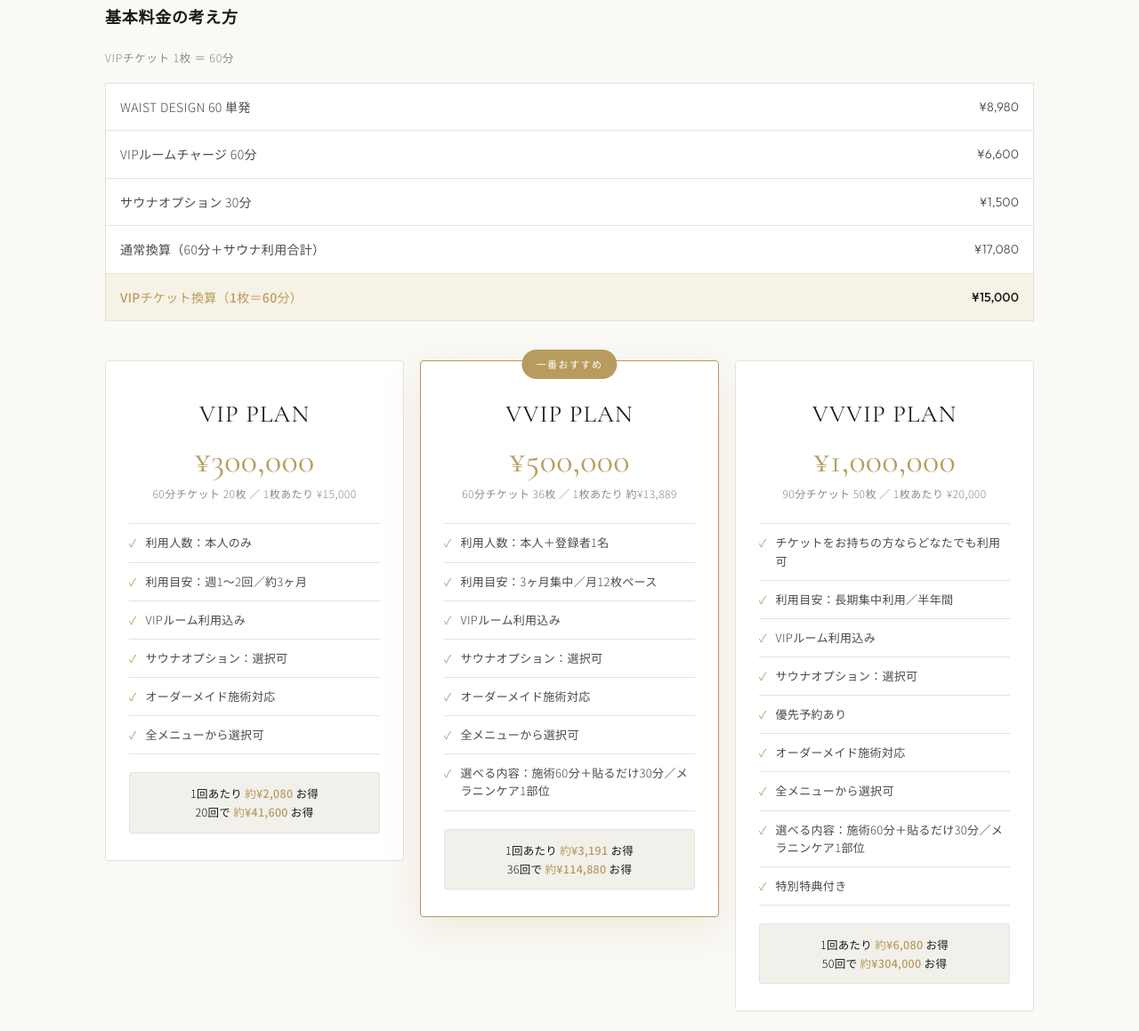
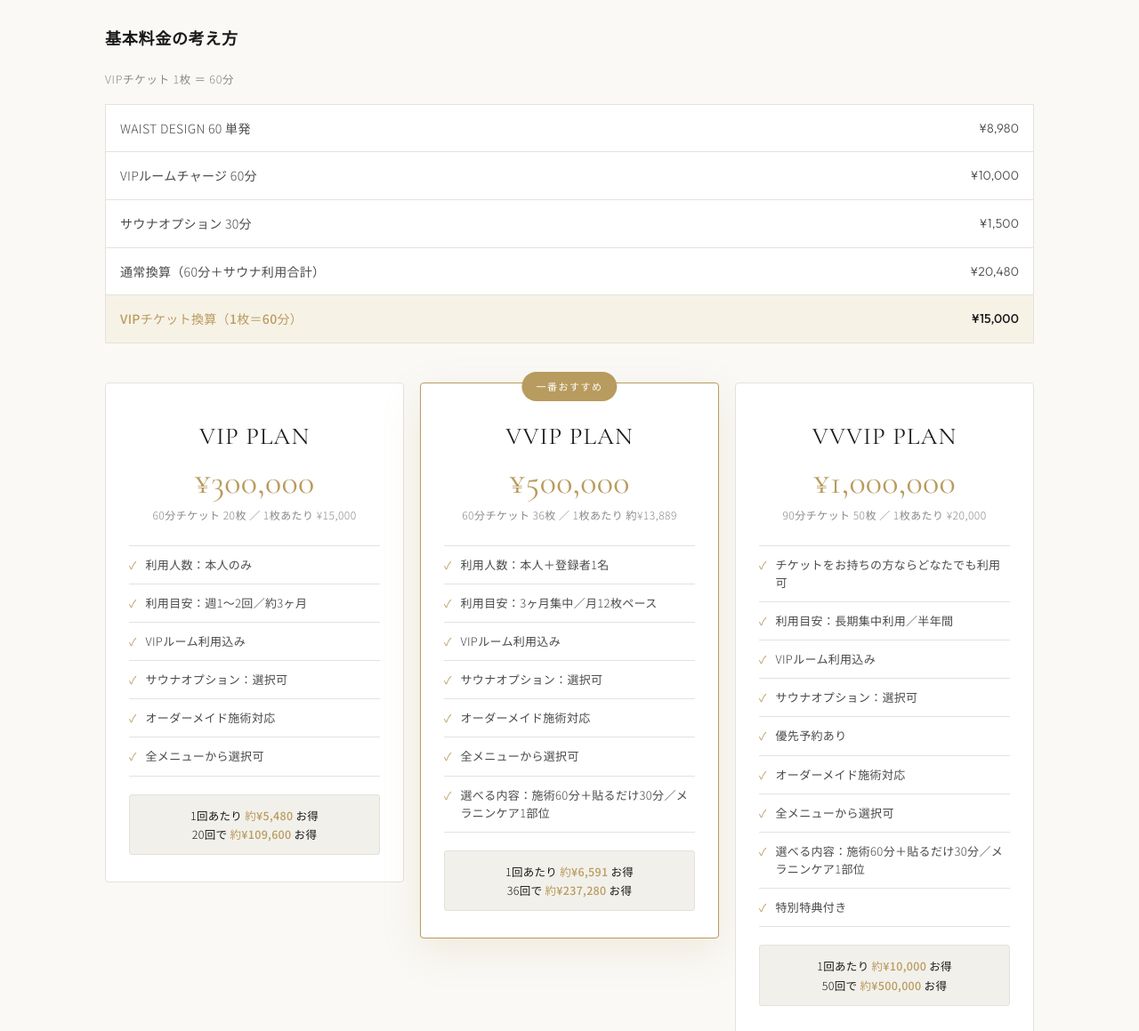
Before and after one commit to kazakami123/visuallabo-shimbashi, a plain HTML site: page menu.html in a window 1280 px wide. Shown: the part 5745-6904 px from the top of the page at 89% size. Drawn offline with nearby package versions, Linux system fonts and the light colour scheme.

Commit message:
VIP: 基本料金を¥10,000に統一・お得再計算・利用ルール追記

```diff
--- a/menu.html
+++ b/menu.html
@@ -160,7 +160,7 @@
         <tr><td>150分</td><td>¥25,000</td></tr>
       </tbody>
     </table>
-    <p class="pnote2 rv"><span>・施術メニュー料金とは別に、個室（VIPルーム）料として加算されます。</span><span>・おひとりでも、おふたりでも同額。VIPルームは2名までご利用いただけます。</span></p>
+    <p class="pnote2 rv"><span>・施術メニュー料金とは別に、個室（VIPルーム）料として加算されます。</span><span>・おひとりでも、おふたりでも同額。VIPルームは2名までご利用いただけます。</span><span>・VIPルームは会員の方がご利用いただけます。同伴の方が会員でない場合も、単発利用としてご一緒にご利用いただけます。</span></p>
 
     <div class="psub rv" style="margin-top:54px">VIP デポジットプラン<span class="pm">まとめてお預かり、自由に使う</span></div>
     <p class="body-txt rv" style="margin-bottom:6px">事前にまとまった金額をお預かりし、施術・VIPルーム・サウナオプションなどを自由に組み合わせてご利用いただける特別プランです。チケット制で、通常のご利用よりお得に通えます。</p>
@@ -169,9 +169,9 @@
     <table class="ptbl rv">
       <tbody>
         <tr><td>WAIST DESIGN 60 単発</td><td>¥8,980</td></tr>
-        <tr><td>VIPルームチャージ 60分</td><td>¥6,600</td></tr>
+        <tr><td>VIPルームチャージ 60分</td><td>¥10,000</td></tr>
         <tr><td>サウナオプション 30分</td><td>¥1,500</td></tr>
-        <tr><td>通常換算（60分＋サウナ利用合計）</td><td>¥17,080</td></tr>
+        <tr><td>通常換算（60分＋サウナ利用合計）</td><td>¥20,480</td></tr>
         <tr class="rec"><td>VIPチケット換算（1枚＝60分）</td><td>¥15,000</td></tr>
       </tbody>
     </table>
@@ -189,7 +189,7 @@
           <li>オーダーメイド施術対応</li>
           <li>全メニューから選択可</li>
         </ul>
-        <div class="vsave">1回あたり <b>約¥2,080</b> お得<br>20回で <b>約¥41,600</b> お得</div>
+        <div class="vsave">1回あたり <b>約¥5,480</b> お得<br>20回で <b>約¥109,600</b> お得</div>
       </div>
 
       <div class="vip-card feat rv">
@@ -206,7 +206,7 @@
           <li>全メニューから選択可</li>
           <li>選べる内容：施術60分＋貼るだけ30分／メラニンケア1部位</li>
         </ul>
-        <div class="vsave">1回あたり <b>約¥3,191</b> お得<br>36回で <b>約¥114,880</b> お得</div>
+        <div class="vsave">1回あたり <b>約¥6,591</b> お得<br>36回で <b>約¥237,280</b> お得</div>
       </div>
 
       <div class="vip-card rv">
@@ -224,7 +224,7 @@
           <li>選べる内容：施術60分＋貼るだけ30分／メラニンケア1部位</li>
           <li>特別特典付き</li>
         </ul>
-        <div class="vsave">1回あたり <b>約¥6,080</b> お得<br>50回で <b>約¥304,000</b> お得</div>
+        <div class="vsave">1回あたり <b>約¥10,000</b> お得<br>50回で <b>約¥500,000</b> お得</div>
       </div>
     </div>
 
```
